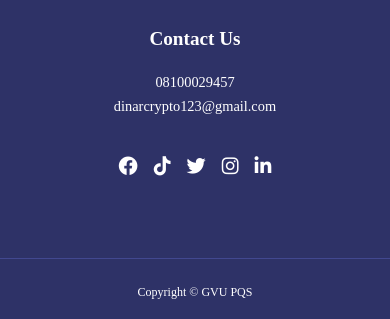
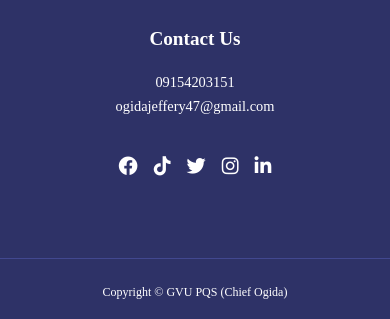
Before and after one commit to Chief-Ogida/GVU-Past-Questions, a plain HTML site: page index.html in a window 390 px wide. Shown: the part 5471-5790 px from the top of the page. Drawn offline with nearby package versions, Linux system fonts and the light colour scheme.

Commit message:
changed emails and phone numbers

```diff
--- a/index.html
+++ b/index.html
@@ -293,8 +293,8 @@
          <div class="footer__4">
                 <h4>Contact Us</h4>
                 <div>
-                    <p>08100029457</p>
-                    <p>dinarcrypto123@gmail.com</p>
+                    <p>09154203151</p>
+                    <p>ogidajeffery47@gmail.com</p>
                 </div>
 
             <ul class="footer__socials">
@@ -318,7 +318,7 @@
         </div>
 
         <div class="footer__copyright">
-            <small>Copyright &copy; GVU PQS</small>
+            <small>Copyright &copy; GVU PQS (Chief Ogida)</small>
         </div>
 
     </footer>
```
Also changed, not shown: Colbas.html (+2 -2 lines), about.html (+3 -3 lines), contact.html (+1 -1 lines), mps.html (+2 -2 lines), pastquestions.html (+1 -1 lines), images/pexels-oladimeji-ajegbile-3466163.jpg (deleted).
